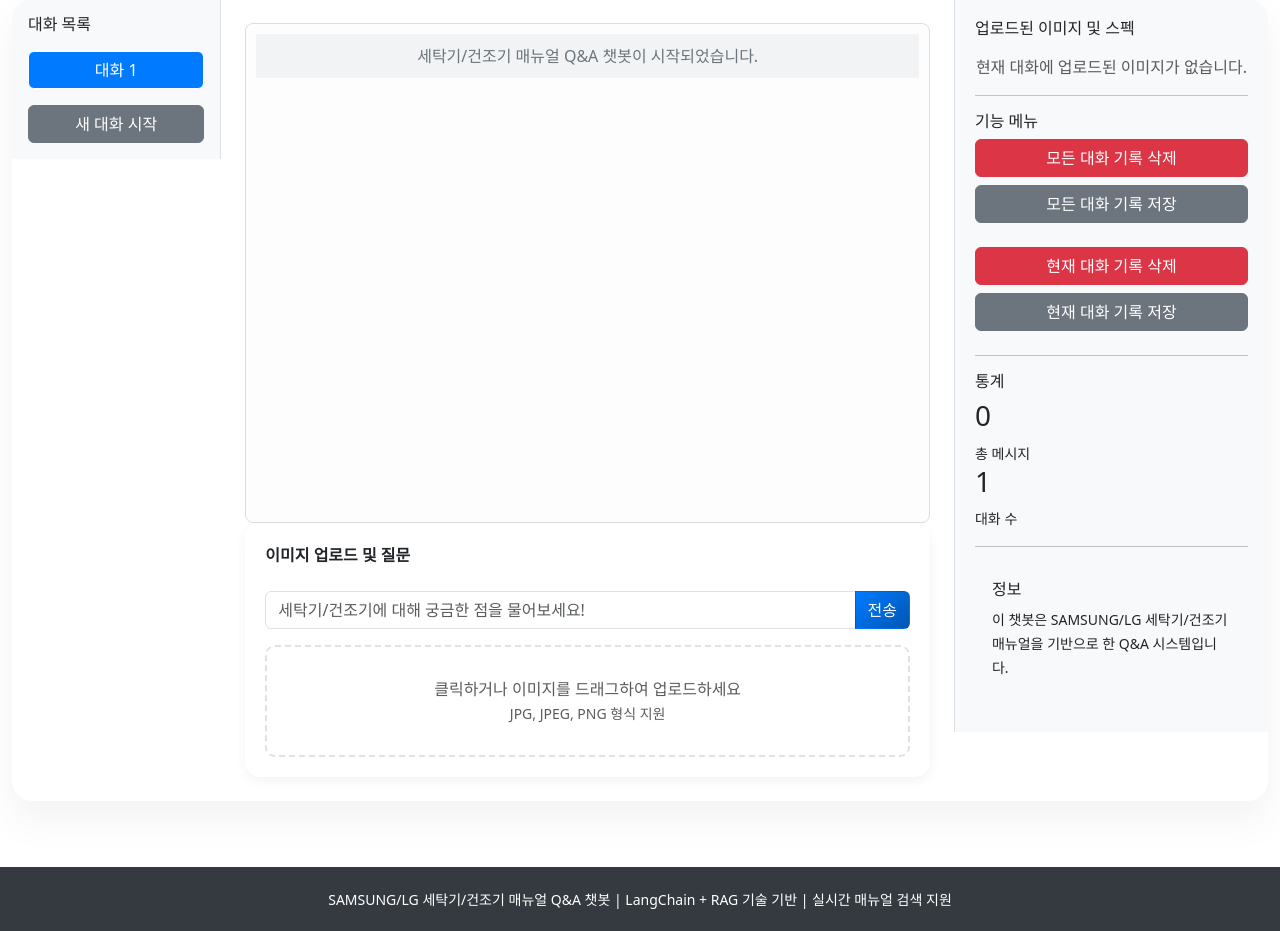
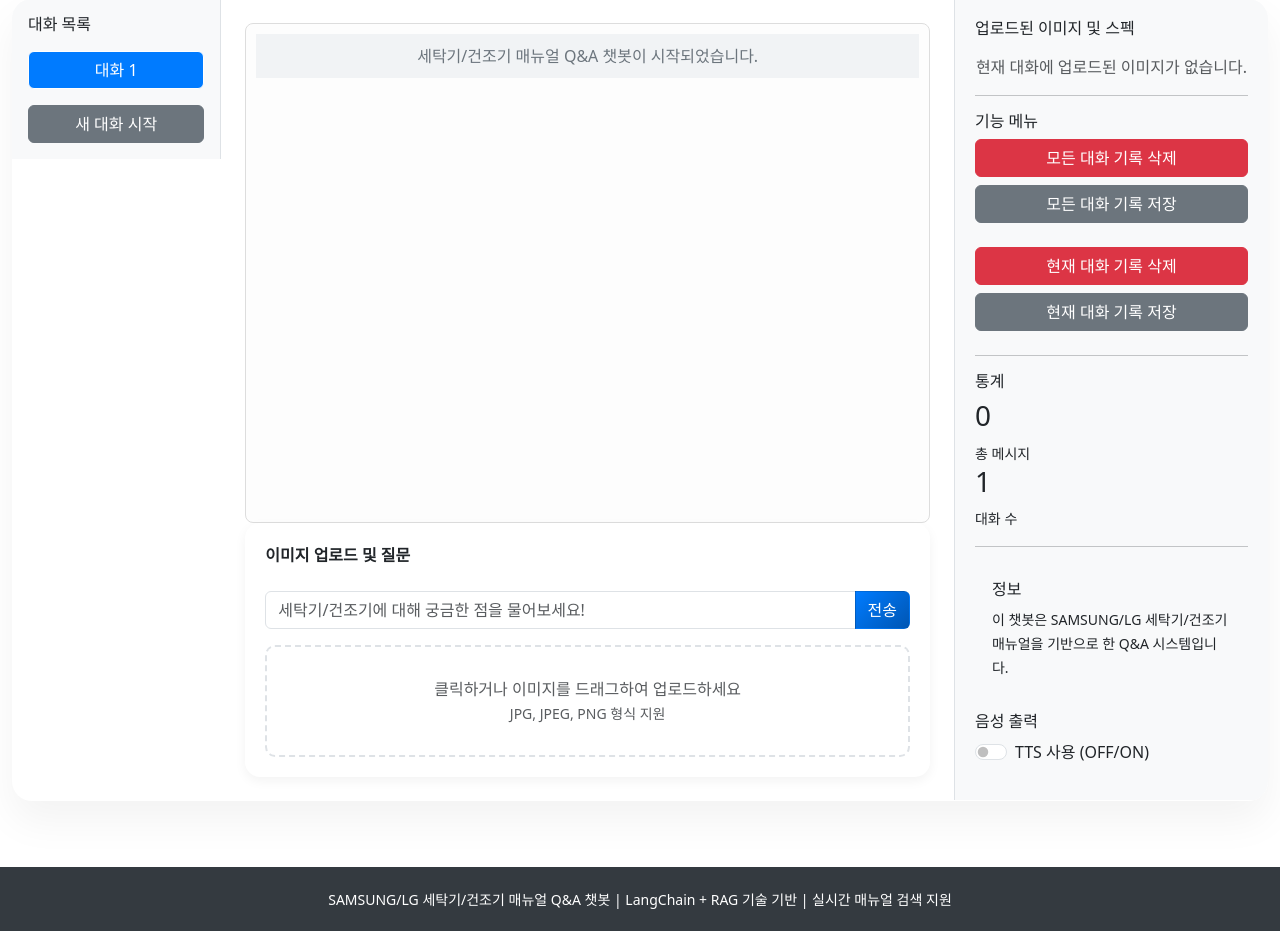
Before and after one commit to yooyonghwan111/SKN14-4th-3Team, a Django app: page / in a window 1280 px wide. Shown: the part 181-1112 px from the top of the page. Run offline with Django 5.2, Linux system fonts and the light colour scheme.

Commit message:
Feat: TTS 출력

```diff
--- a/static/js/index.js
+++ b/static/js/index.js
@@ -128,10 +128,20 @@ function addMessage(role, content) {
     content: content,
     timestamp: new Date(),
   });
+
   updateChatDisplay();
   updateStats();
   scrollToBottom();
+
+  // TTS 실행: assistant일 때만
+  if (role === "assistant") {
+    const ttsToggle = document.getElementById("ttsToggle");
+    if (ttsToggle && ttsToggle.checked) {
+      speakText(content, "ko");
+    }
+  }
 }
+
 
 // 타이핑 인디케이터
 function showTypingIndicator() {
@@ -320,6 +330,7 @@ function updateConversationList() {
 
 // 대화 전환
 function switchConversation(id) {
+  window.speechSynthesis.cancel();
   currentConversationId = id;
   updateConversationList();
   updateChatDisplay();
@@ -463,3 +474,18 @@ async function uploadImageAndGetModelCode(imageFile) {
   });
   return await response.json();
 }
+
+function speakText(text, lang = "ko") {
+  const synth = window.speechSynthesis;
+  if (!synth) return;
+
+  const utter = new SpeechSynthesisUtterance(text);
+  utter.lang = lang;
+  synth.speak(utter);
+}
+
+document.getElementById("ttsToggle").addEventListener("change", () => {
+  if (!document.getElementById("ttsToggle").checked) {
+    window.speechSynthesis.cancel();  // 음성 중단
+  }
+});
--- a/templates/index.html
+++ b/templates/index.html
@@ -111,6 +111,13 @@
               시스템입니다.</small
             >
           </div>
+
+          <h6>음성 출력</h6>
+          <div class="form-check form-switch mb-3">
+            <input class="form-check-input" type="checkbox" id="ttsToggle">
+            <label class="form-check-label" for="ttsToggle">TTS 사용 (OFF/ON)</label>
+          </div>
+
         </div>
       </div>
     </div>
```
